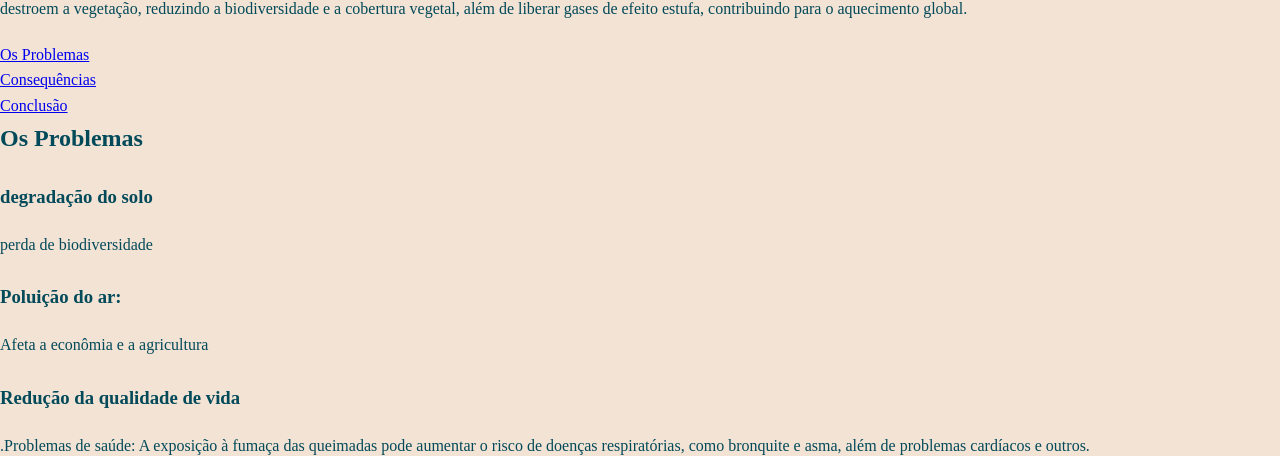
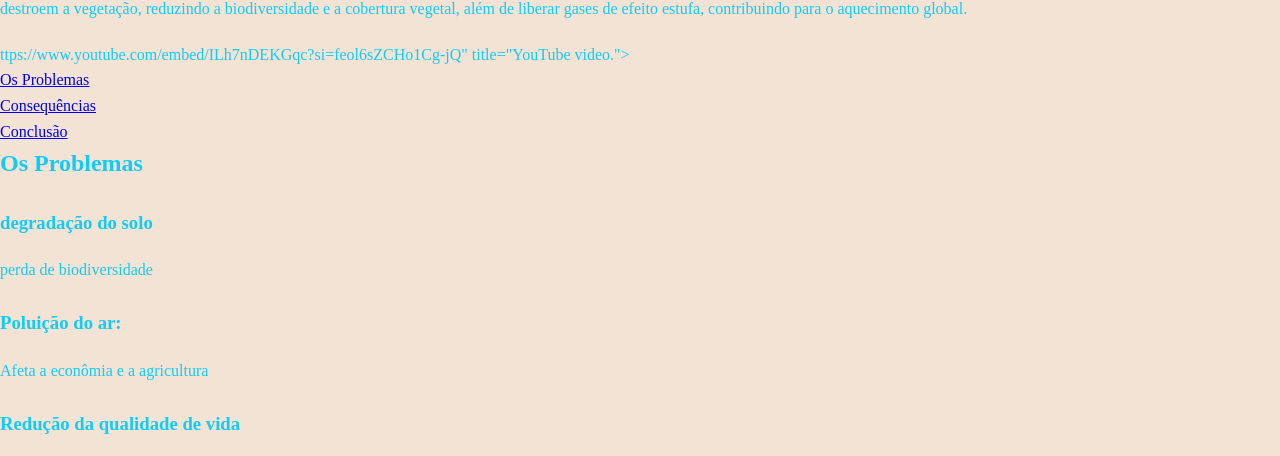
Before and after one commit to thmoon09/As-Queimadas, a plain HTML site: page index.html in a window 1280 px wide. Shown: the part 55-511 px from the top of the page. Drawn offline with Linux system fonts and the light colour scheme; a web font is replaced by a local one.

Commit message:
Queimadas

```diff
--- a/index.html
+++ b/index.html
@@ -3,14 +3,15 @@
 <head>
     <meta charset="UTF-8">
     <meta name="viewport" content="width=device-width, initial-scale=1.0">
-    <title>Impacto do Desmatamento</title>
+    <title>Impacto das Queimadas</title>
     <link rel="stylesheet" href="style.css">
 </head>
 <body>
     <header>
         <h1>As Queimadas e os seus impactos.</h1
         <p>destroem a vegetação, reduzindo a biodiversidade e a cobertura vegetal, além de liberar gases de efeito estufa, contribuindo para o aquecimento global.</p>
-        <nav>
+        <nav>ttps://www.youtube.com/embed/ILh7nDEKGqc?si=feol6sZCHo1Cg-jQ" title="YouTube video.">
+        </section>
             <ul>
                 <li><a href="#problemas">Os Problemas</a></li>
                 <li><a href="#consequencias">Consequências</a></li>
@@ -62,7 +63,7 @@ A exposição à fumaça das queimadas pode aumentar o risco de doenças respira
             <p>As queimadas são um problema ambiental e de saúde pública de grande magnitude, com impactos significativos e duradouros. Elas afetam a biodiversidade,
               a qualidade do ar e a saúde humana, além de contribuírem para o aquecimento global.
               É crucial implementar medidas de prevenção e controle para mitigar os efeitos das queimadas e proteger o meio ambiente e a população</p>
-            <iframe width="560" height="315" src="https://www.youtube.com/embed/ILh7nDEKGqc?si=feol6sZCHo1Cg-jQ" title="YouTube video.">
+            <iframe width="560" height="315" src="https://youtu.be/2RV4NaG5a5U?si=VKJENHydHKaN5kX4" title="YouTube video sobre as queimadas na Amazônia.">
         </section>
 
     </main>
--- a/style.css
+++ b/style.css
@@ -2,11 +2,11 @@
 
 /* Variáveis */
 :root {
-    --primary-color: #026773;
-    --secondary-color: #3CA6A6;
-    --text-color: #024959;
+    --primary-color: #2a0483;
+    --secondary-color: #b34cee;
+    --text-color: #10ccf7;
     --background-color: #F2E3D5;
-    --button-hover: #012E40;
+    --button-hover: #0a0140;
     --font-body: "Chocolate Classical Sans", serif;
     --font-titulo: "Rakkas", serif;
 }
```
